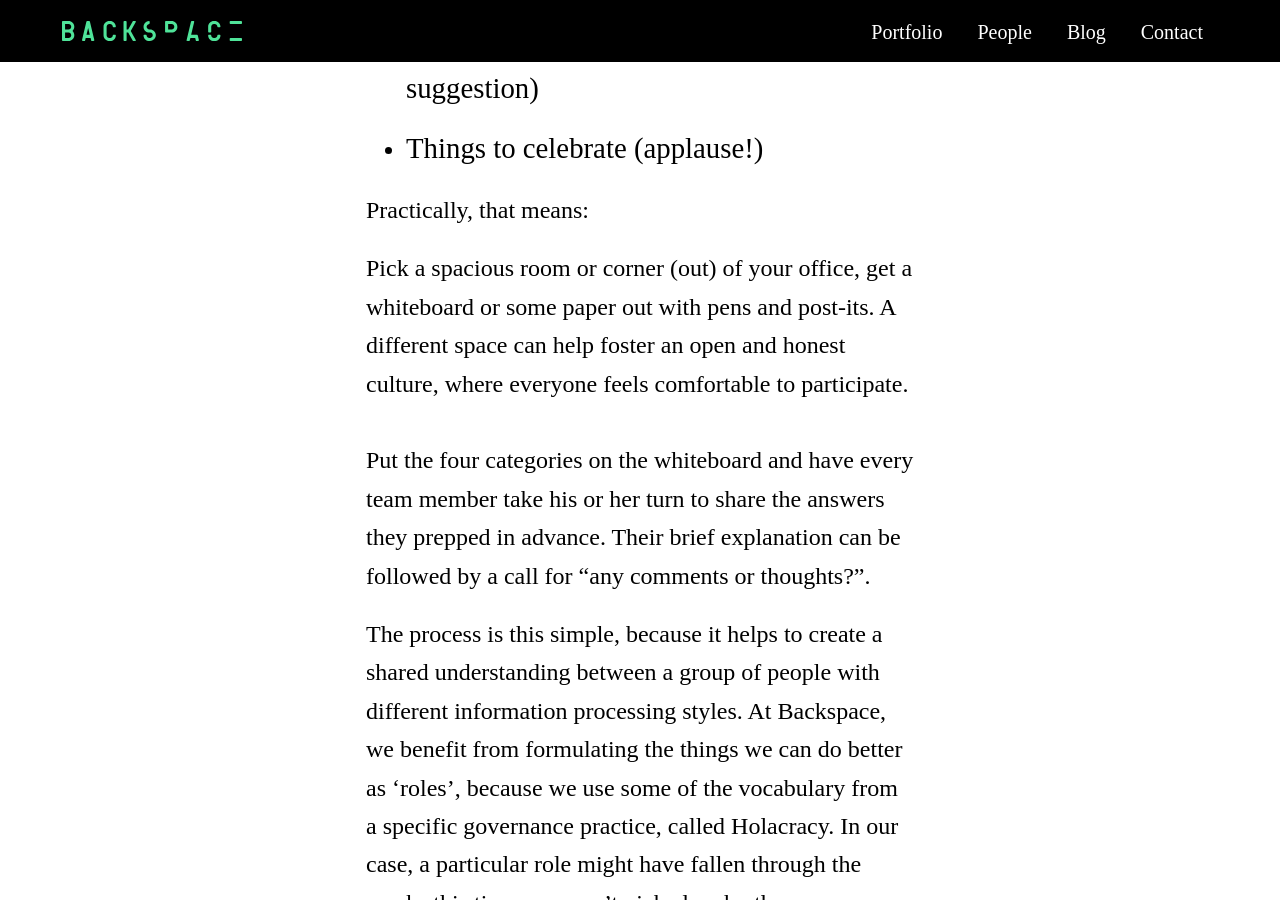
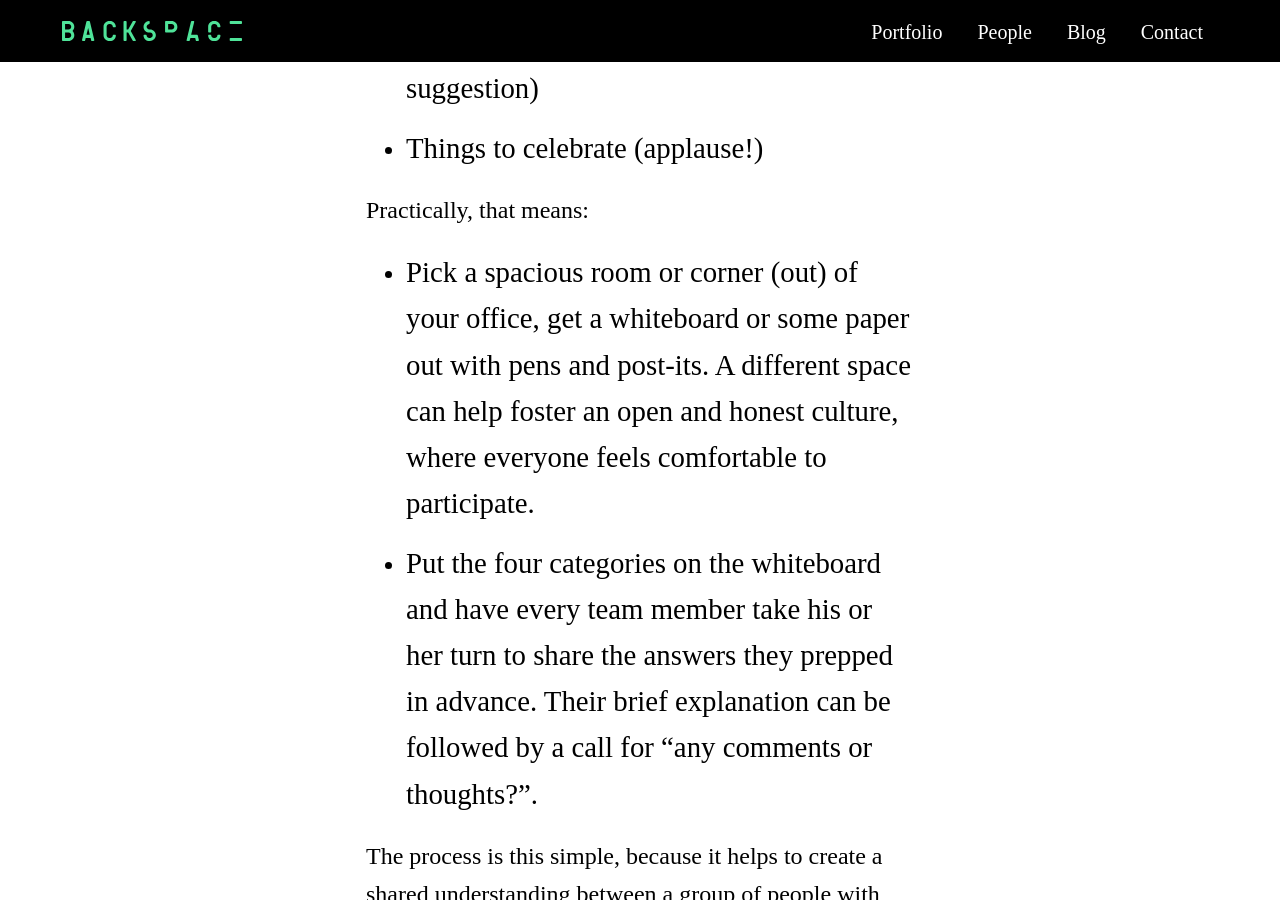
Before and after one commit to backspacehq/backspacehq.github.io, a Jekyll site: the page built from _posts/2016-10-31-hindsight-as-a-source-of-insight.markdown, in a window 1280 px wide and 900 px high, scrolled down 1812 px. Built offline with Jekyll 4.4.1, drawn with Linux system fonts in a browser that asks for light colours; comment, search, counter and statistics services are not loaded.

```diff
--- a/_posts/2016-10-31-hindsight-as-a-source-of-insight.markdown
+++ b/_posts/2016-10-31-hindsight-as-a-source-of-insight.markdown
@@ -27,9 +27,10 @@ The meetings are usually prepared, facilitated and documented by one team member
 
 Practically, that means:
 
-Pick a spacious room or corner (out) of your office, get a whiteboard or some paper out with pens and post-its. A different space can help foster an open and honest culture, where everyone feels comfortable to participate.\
-\
-Put the four categories on the whiteboard and have every team member take his or her turn to share the answers they prepped in advance. Their brief explanation can be followed by a call for “any comments or thoughts?”.
+* Pick a spacious room or corner (out) of your office, get a whiteboard or some paper out with pens and post-its. A different space can help foster an open and honest culture, where everyone feels comfortable to participate.
+
+
+* Put the four categories on the whiteboard and have every team member take his or her turn to share the answers they prepped in advance. Their brief explanation can be followed by a call for “any comments or thoughts?”.
 
 The process is this simple, because it helps to create a shared understanding between a group of people with different information processing styles. At Backspace, we benefit from formulating the things we can do better as ‘roles’, because we use some of the vocabulary from a specific governance practice, called Holacracy. In our case, a particular role might have fallen through the cracks this time, or wasn’t picked up by the person responsible.
 
```
